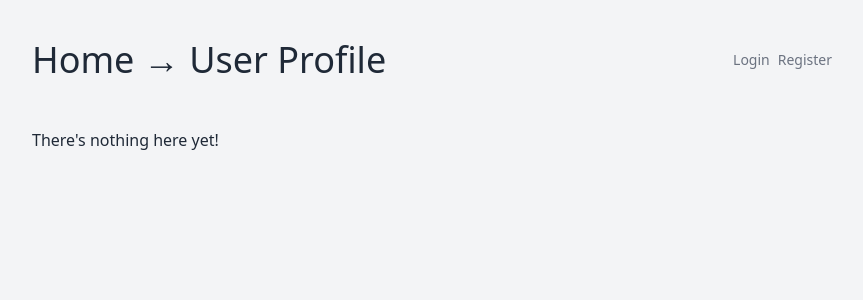
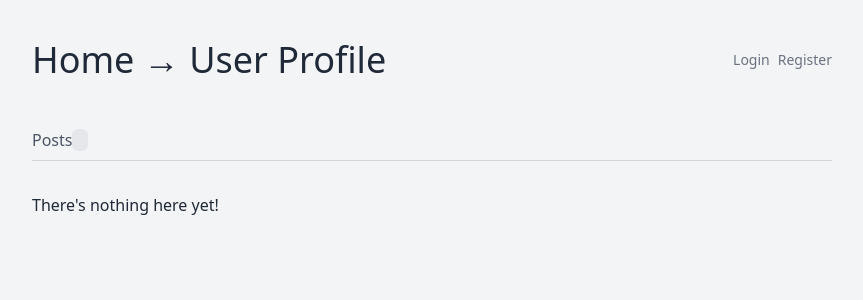
Before and after one commit to patrykpilek/symfony6-hands-on, a Symfony app: template templates/profile/show.html.twig in a window 1280 px wide. Shown: the top 300 px of the page, without its empty margins (208-1071 px from the left). Run offline with Twig, Linux system fonts and the light colour scheme; the template is opened without the code that fills it, so the values that code supplies are empty; some libraries are stand-ins or nearby versions.

Commit message:
using twig embeds to create tab navigation

```diff
--- a/templates/profile/show.html.twig
+++ b/templates/profile/show.html.twig
@@ -36,6 +36,18 @@
         </div>
     </div>
 
-    <div class="mb-8"></div>
+    {% embed 'shared/_tabs.html.twig' %}
+        {% block tabs %}
+            {% embed 'shared/_tab.html.twig' with { route: 'app_profile' } %}
+                {% block content %}
+                    Posts <span class="px-2 rounded-md bg-gray-200 dark:bg-gray-700">{{ user.posts.count }}</span>
+                {% endblock %}
+                {% block path %}
+                    {{ path('app_profile', { id: user.id }) }}
+                {% endblock %}
+            {% endembed %}
+        {% endblock %}
+    {% endembed %}
+
     {{ include ('micro_post/_post_list.html.twig', { posts: user.posts }) }}
 {% endblock %}
--- /dev/null
+++ b/templates/shared/_tab.html.twig
@@ -0,0 +1,5 @@
+<div class="{% if app.request.get('_route') == route %}text-indigo-600 dark:text-indigo-300 border-b-2 border-indigo-500 dark:border-indigo-300{% else %}text-gray-600 dark:text-gray-400{% endif %} pb-2 {% if classes is defined %}{{ classes }}{% endif %}">
+    <a href="{% block path %}{% endblock %}">
+        {% block content %}{% endblock %}
+    </a>
+</div>
--- /dev/null
+++ b/templates/shared/_tabs.html.twig
@@ -0,0 +1,3 @@
+<div class="flex border-b border-gray-300 dark:border-gray-600 w-full mb-8 mt-8">
+    {% block tabs %}{% endblock %}
+</div>
```
Also changed, not shown: README.md.
